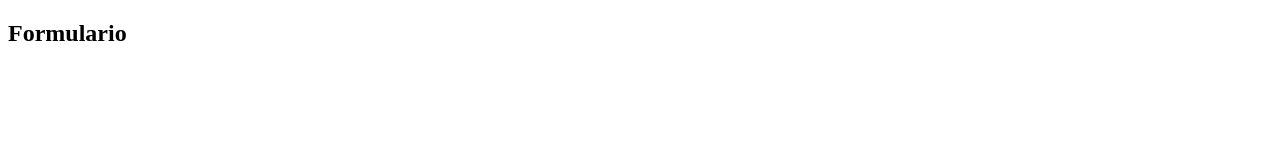
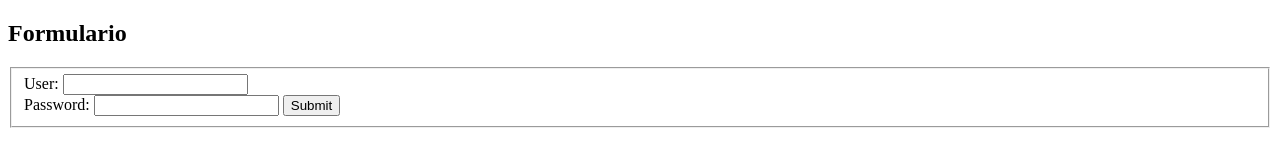
Before and after one commit to pshu21/mi-primera-web, a plain HTML site: page login.html in a window 1280 px wide. Drawn offline with Linux system fonts and the light colour scheme.

Commit message:
Creacion del formulario v1

```diff
--- a/login.html
+++ b/login.html
@@ -7,6 +7,15 @@
 </head>
 <h2>Formulario</h2>
 <body>
-
+    <form action="#" method="get">
+        <fieldset>
+            <label for="id_user">User:</label>
+            <input type="text" id="id_user" name="user" required maxlength="20">
+            <br>
+            <label for="id_password">Password:</label>
+            <input type="password" name="password" id="id_password" required minlength="6" maxlength="25">
+            <input type="submit" name="Enviar">
+        </fieldset>
+    </form>
 </body>
 </html>
```
